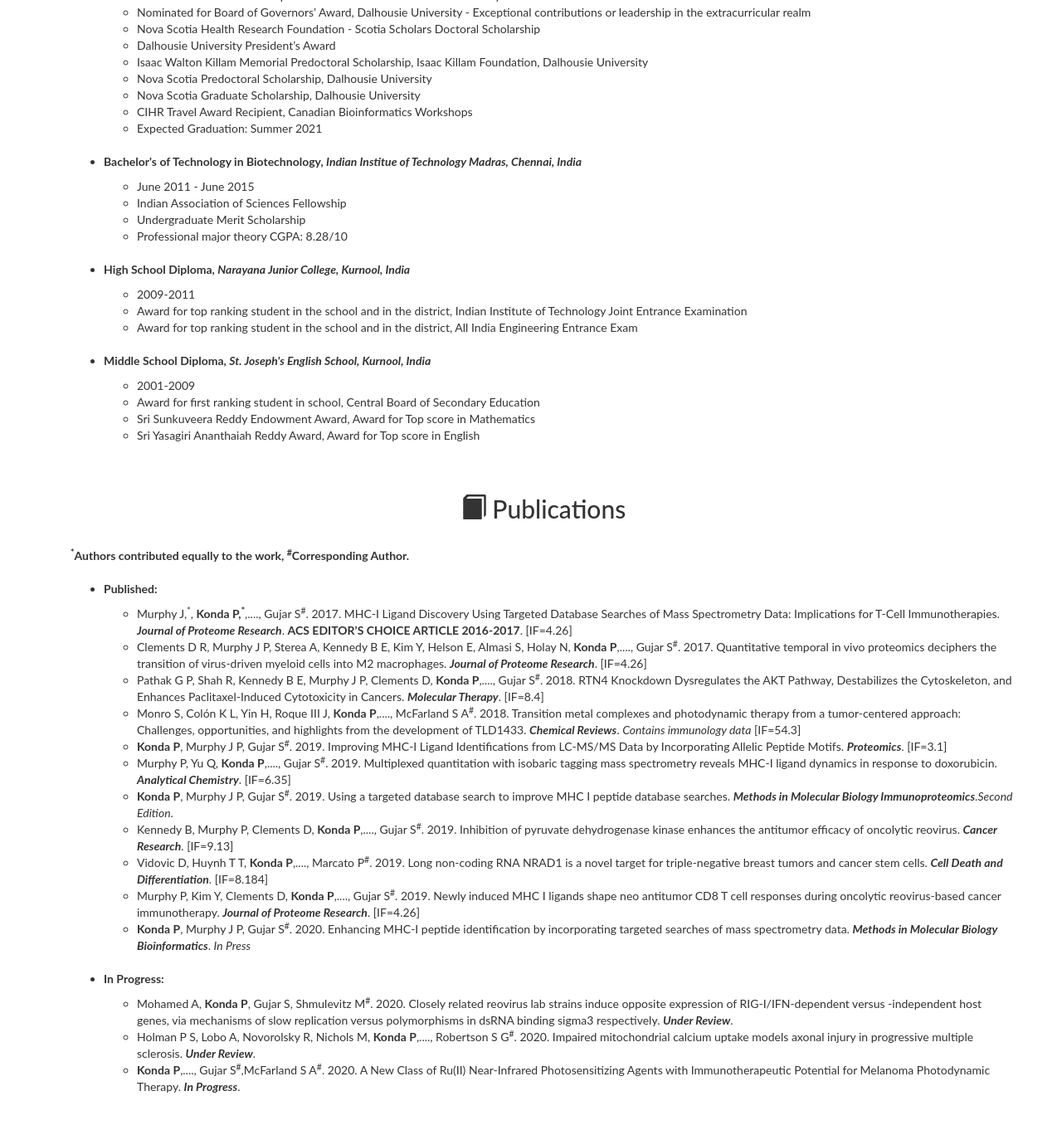
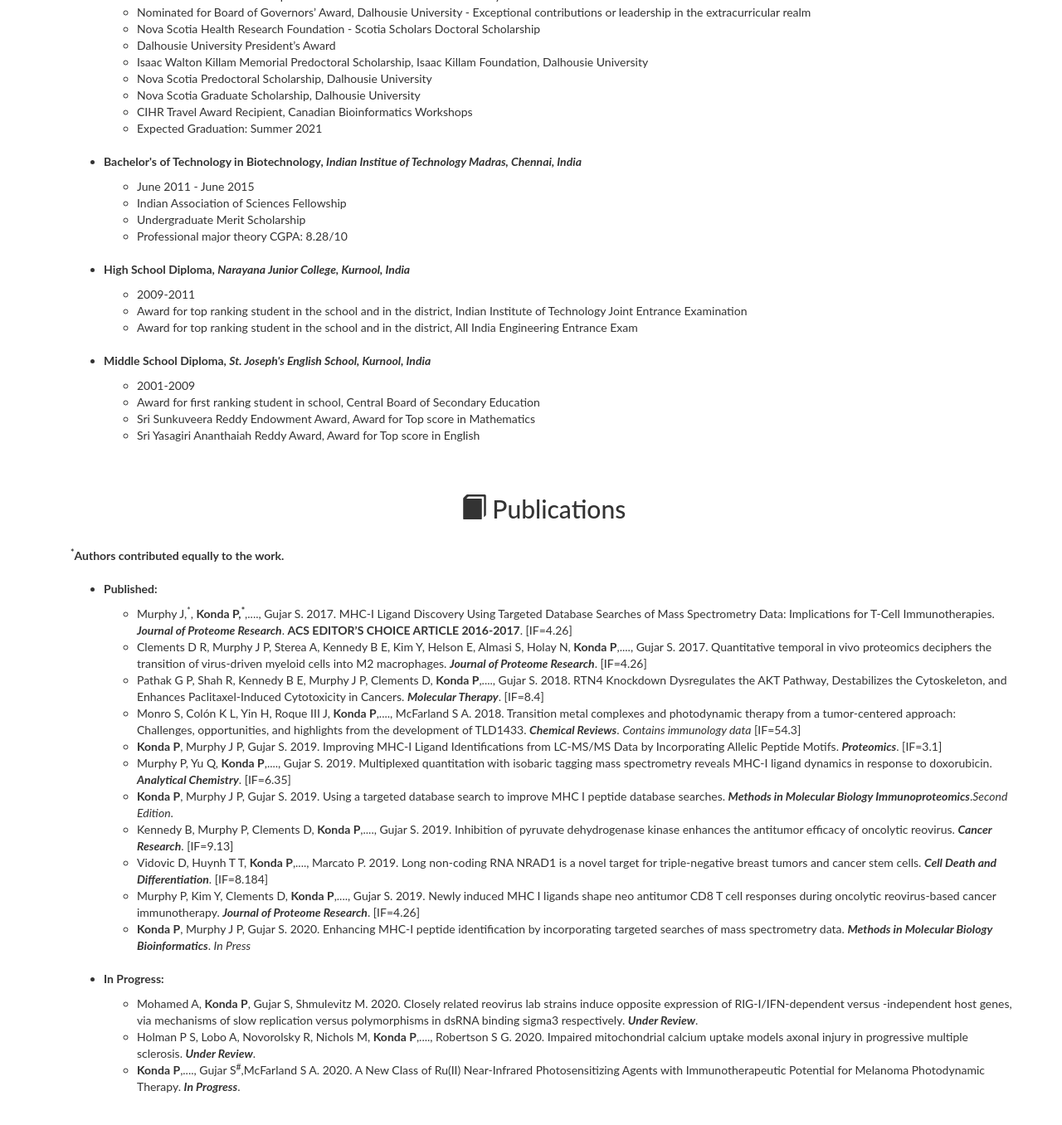
Before and after one commit to Prathyusha-konda/Prathyusha-konda.github.io, a Jekyll site: the page built from index.md, in a window 1280 px wide and 1400 px high, scrolled down 697 px. Shown: the top 1356 px of the window at 83% size. Built offline with Jekyll 4.4.1, drawn with Linux system fonts in a browser that asks for light colours; nearby versions of some CDN libraries.

Commit message:
Update index.md

```diff
--- a/index.md
+++ b/index.md
@@ -67,31 +67,31 @@ scroll: true
     </ul>
     </div>
 	<h2 id="Publications"><span class="glyphicon glyphicon-book" aria-hidden="true"></span>  Publications</h2>
-	<b><sup>*</sup>Authors contributed equally to the work, <sup>#</sup>Corresponding Author.</b>
+	<b><sup>*</sup>Authors contributed equally to the work.</b>
 	<br>
     	<ul id="list">
 		<br>
       	<li id="list"><b>Published: </b>
 		</li>
             <ul id="sublist">
-                <li>Murphy J,<sup>*</sup>, <b>Konda P,<sup>*</sup></b>,...., Gujar S<sup>#</sup>. 2017. MHC-I Ligand Discovery Using Targeted Database Searches of Mass Spectrometry Data: Implications for T-Cell Immunotherapies. <b><i>Journal of Proteome Research</i></b>. <b>ACS EDITOR’S CHOICE ARTICLE 2016-2017</b>. [IF=4.26]</li>
-				<li>Clements D R, Murphy J P, Sterea A, Kennedy B E, Kim Y, Helson E, Almasi S, Holay N, <b>Konda P</b>,...., Gujar S<sup>#</sup>. 2017. Quantitative temporal in vivo proteomics deciphers the transition of virus-driven myeloid cells into M2 macrophages. <b><i>Journal of Proteome Research</i></b>. [IF=4.26]</li>
-                <li>Pathak G P, Shah R, Kennedy B E, Murphy J P, Clements D, <b>Konda P</b>,...., Gujar S<sup>#</sup>. 2018. RTN4 Knockdown Dysregulates the AKT Pathway, Destabilizes the Cytoskeleton, and Enhances Paclitaxel-Induced Cytotoxicity in Cancers. <b><i>Molecular Therapy</i></b>. [IF=8.4]</li>
-				<li>Monro S, Colón K L, Yin H, Roque III J, <b>Konda P</b>,...., McFarland S A<sup>#</sup>. 2018. Transition metal complexes and photodynamic therapy from a tumor-centered approach: Challenges, opportunities, and highlights from the development of TLD1433. <b><i>Chemical Reviews</i></b>. <i>Contains immunology data</i> [IF=54.3]</li>
-				<li><b>Konda P</b>, Murphy J P, Gujar S<sup>#</sup>. 2019. Improving MHC-I Ligand Identifications from LC-MS/MS Data by Incorporating Allelic Peptide Motifs. <b><i>Proteomics</i></b>. [IF=3.1]</li>
-				<li>Murphy P, Yu Q, <b>Konda P</b>,...., Gujar S<sup>#</sup>. 2019. Multiplexed quantitation with isobaric tagging mass spectrometry reveals MHC-I ligand dynamics in response to doxorubicin. <b><i>Analytical Chemistry</i></b>. [IF=6.35]</li>
-				<li><b>Konda P</b>, Murphy J P, Gujar S<sup>#</sup>. 2019. Using a targeted database search to improve MHC I peptide database searches. <b><i>Methods in Molecular Biology Immunoproteomics</i></b>.<i>Second Edition</i>.</li>
-				<li>Kennedy B, Murphy P, Clements D, <b>Konda P</b>,...., Gujar S<sup>#</sup>. 2019. Inhibition of pyruvate dehydrogenase kinase enhances the antitumor efficacy of oncolytic reovirus. <b><i>Cancer Research</i></b>. [IF=9.13]</li>
-				<li>Vidovic D, Huynh T T, <b>Konda P</b>,...., Marcato P<sup>#</sup>. 2019. Long non-coding RNA NRAD1 is a novel target for triple-negative breast tumors and cancer stem cells. <b><i>Cell Death and Differentiation</i></b>. [IF=8.184]</li>
-				<li>Murphy P, Kim Y, Clements D, <b>Konda P</b>,...., Gujar S<sup>#</sup>. 2019. Newly induced MHC I ligands shape neo antitumor CD8 T cell responses during oncolytic reovirus-based cancer immunotherapy. <b><i>Journal of Proteome Research</i></b>. [IF=4.26]</li>
-				<li><b>Konda P</b>, Murphy J P, Gujar S<sup>#</sup>. 2020. Enhancing MHC-I peptide identification by incorporating targeted searches of mass spectrometry data. <b><i>Methods in Molecular Biology Bioinformatics</i></b>. <i>In Press</i>		</li>
+                <li>Murphy J,<sup>*</sup>, <b>Konda P,<sup>*</sup></b>,...., Gujar S. 2017. MHC-I Ligand Discovery Using Targeted Database Searches of Mass Spectrometry Data: Implications for T-Cell Immunotherapies. <b><i>Journal of Proteome Research</i></b>. <b>ACS EDITOR’S CHOICE ARTICLE 2016-2017</b>. [IF=4.26]</li>
+				<li>Clements D R, Murphy J P, Sterea A, Kennedy B E, Kim Y, Helson E, Almasi S, Holay N, <b>Konda P</b>,...., Gujar S. 2017. Quantitative temporal in vivo proteomics deciphers the transition of virus-driven myeloid cells into M2 macrophages. <b><i>Journal of Proteome Research</i></b>. [IF=4.26]</li>
+                <li>Pathak G P, Shah R, Kennedy B E, Murphy J P, Clements D, <b>Konda P</b>,...., Gujar S. 2018. RTN4 Knockdown Dysregulates the AKT Pathway, Destabilizes the Cytoskeleton, and Enhances Paclitaxel-Induced Cytotoxicity in Cancers. <b><i>Molecular Therapy</i></b>. [IF=8.4]</li>
+				<li>Monro S, Colón K L, Yin H, Roque III J, <b>Konda P</b>,...., McFarland S A. 2018. Transition metal complexes and photodynamic therapy from a tumor-centered approach: Challenges, opportunities, and highlights from the development of TLD1433. <b><i>Chemical Reviews</i></b>. <i>Contains immunology data</i> [IF=54.3]</li>
+				<li><b>Konda P</b>, Murphy J P, Gujar S. 2019. Improving MHC-I Ligand Identifications from LC-MS/MS Data by Incorporating Allelic Peptide Motifs. <b><i>Proteomics</i></b>. [IF=3.1]</li>
+				<li>Murphy P, Yu Q, <b>Konda P</b>,...., Gujar S. 2019. Multiplexed quantitation with isobaric tagging mass spectrometry reveals MHC-I ligand dynamics in response to doxorubicin. <b><i>Analytical Chemistry</i></b>. [IF=6.35]</li>
+				<li><b>Konda P</b>, Murphy J P, Gujar S. 2019. Using a targeted database search to improve MHC I peptide database searches. <b><i>Methods in Molecular Biology Immunoproteomics</i></b>.<i>Second Edition</i>.</li>
+				<li>Kennedy B, Murphy P, Clements D, <b>Konda P</b>,...., Gujar S. 2019. Inhibition of pyruvate dehydrogenase kinase enhances the antitumor efficacy of oncolytic reovirus. <b><i>Cancer Research</i></b>. [IF=9.13]</li>
+				<li>Vidovic D, Huynh T T, <b>Konda P</b>,...., Marcato P. 2019. Long non-coding RNA NRAD1 is a novel target for triple-negative breast tumors and cancer stem cells. <b><i>Cell Death and Differentiation</i></b>. [IF=8.184]</li>
+				<li>Murphy P, Kim Y, Clements D, <b>Konda P</b>,...., Gujar S. 2019. Newly induced MHC I ligands shape neo antitumor CD8 T cell responses during oncolytic reovirus-based cancer immunotherapy. <b><i>Journal of Proteome Research</i></b>. [IF=4.26]</li>
+				<li><b>Konda P</b>, Murphy J P, Gujar S. 2020. Enhancing MHC-I peptide identification by incorporating targeted searches of mass spectrometry data. <b><i>Methods in Molecular Biology Bioinformatics</i></b>. <i>In Press</i>		</li>
            </ul>
 		<br>
     <li id="list"><b>In Progress:</b>
             <ul id="sublist">
-				<li>Mohamed A, <b>Konda P</b>, Gujar S, Shmulevitz M<sup>#</sup>. 2020. Closely related reovirus lab strains induce opposite expression of RIG-I/IFN-dependent versus -independent host genes, via mechanisms of slow replication versus polymorphisms in dsRNA binding sigma3 respectively. <b><i>Under Review</i></b>.</li>
-				<li>Holman P S, Lobo A, Novorolsky R, Nichols M, <b>Konda P</b>,...., Robertson S G<sup>#</sup>. 2020. Impaired mitochondrial calcium uptake models axonal injury in progressive multiple sclerosis. <b><i>Under Review</i></b>.</li>
-				<li><b>Konda P</b>,...., Gujar S<sup>#</sup>,McFarland S A<sup>#</sup>. 2020. A New Class of Ru(II) Near-Infrared Photosensitizing Agents with Immunotherapeutic Potential for Melanoma Photodynamic Therapy. <b><i>In Progress</i></b>.</li>
+				<li>Mohamed A, <b>Konda P</b>, Gujar S, Shmulevitz M. 2020. Closely related reovirus lab strains induce opposite expression of RIG-I/IFN-dependent versus -independent host genes, via mechanisms of slow replication versus polymorphisms in dsRNA binding sigma3 respectively. <b><i>Under Review</i></b>.</li>
+				<li>Holman P S, Lobo A, Novorolsky R, Nichols M, <b>Konda P</b>,...., Robertson S G. 2020. Impaired mitochondrial calcium uptake models axonal injury in progressive multiple sclerosis. <b><i>Under Review</i></b>.</li>
+				<li><b>Konda P</b>,...., Gujar S<sup>#</sup>,McFarland S A. 2020. A New Class of Ru(II) Near-Infrared Photosensitizing Agents with Immunotherapeutic Potential for Melanoma Photodynamic Therapy. <b><i>In Progress</i></b>.</li>
             </ul>
             </li>
 		<br>
```
